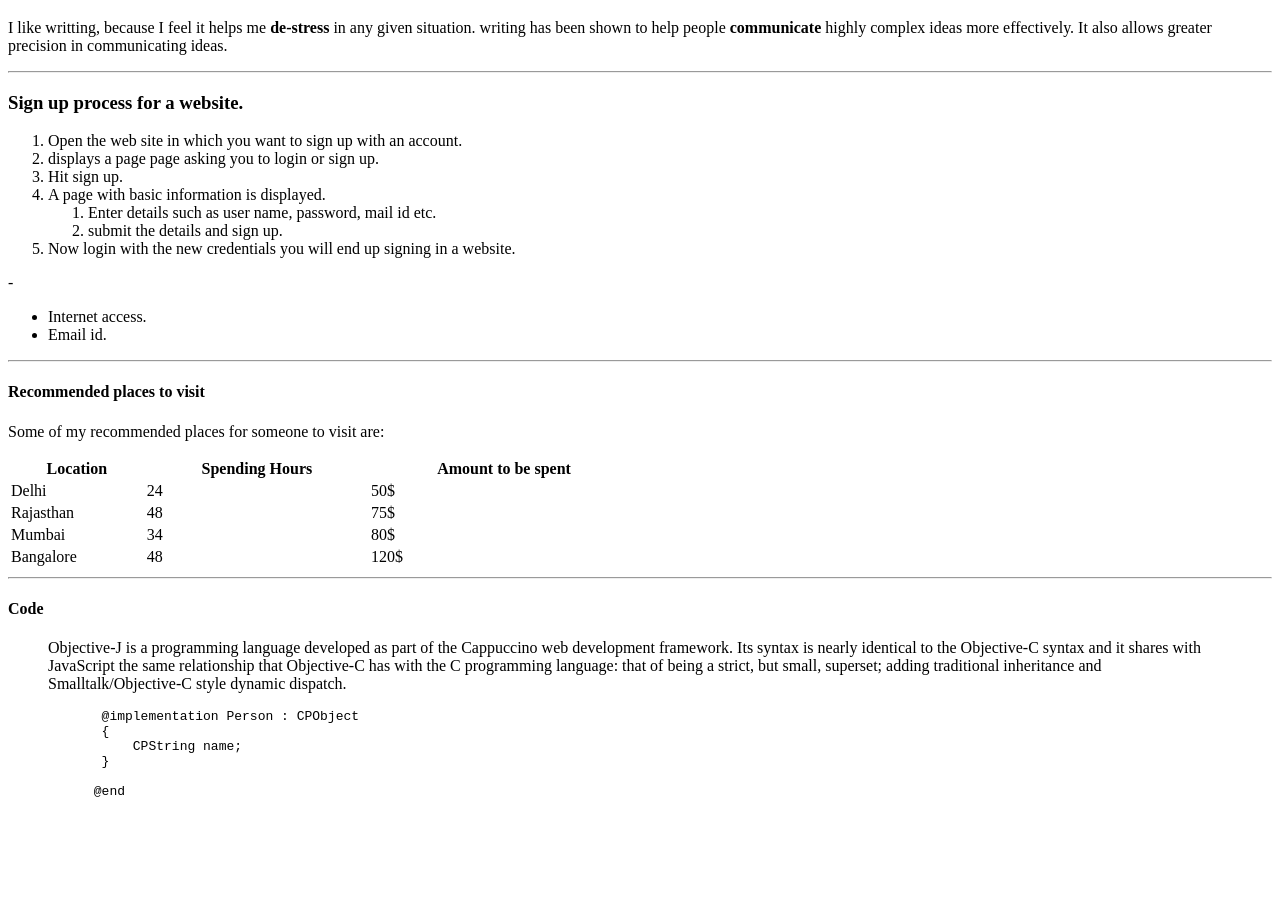
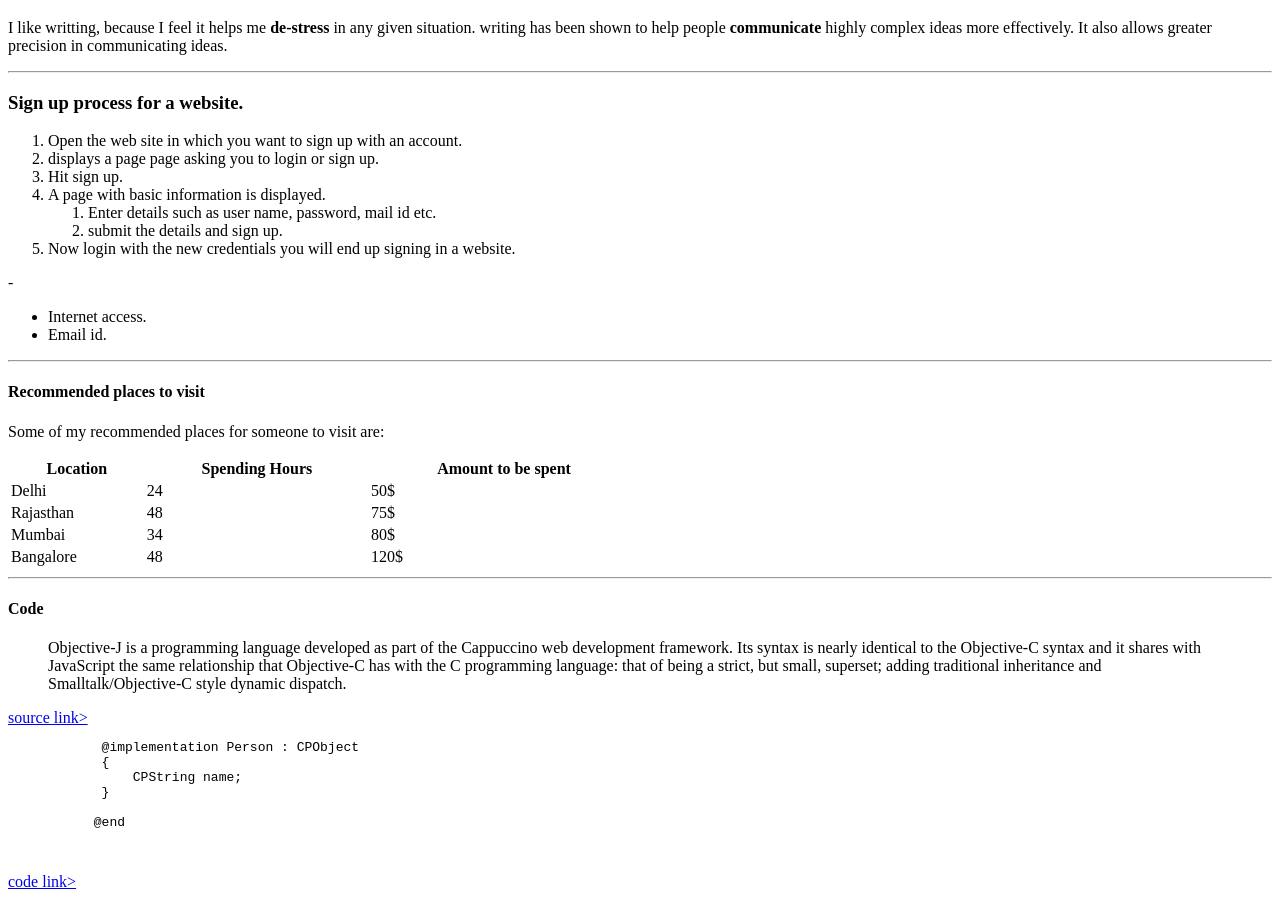
Before and after one commit to 44-563-Web-Apps-S21/webapps-s21-assignment-3-aneela123, a plain HTML site: page index.html in a window 1280 px wide. Shown: the part 100-999 px from the top of the page. Before the commit the page ends 942 px from the top, so only its background shows below. Drawn offline with Linux system fonts and the light colour scheme.

Commit message:
Update index.html

```diff
--- a/index.html
+++ b/index.html
@@ -67,7 +67,7 @@
              language: that of being a strict, but small, superset; adding traditional inheritance
              and Smalltalk/Objective-C style dynamic dispatch.
         </blockquote>
-        <a href="https://en.wikipedia.org/wiki/Objective-J" alt="source link"></a>
+        <a href="https://en.wikipedia.org/wiki/Objective-J">source link></a>
         <pre>
             @implementation Person : CPObject
             {
@@ -77,7 +77,7 @@
            @end
 
         </pre>
-        <a href="https://www.cappuccino.dev/learn/objective-j.html" alt="code link"></a>
+        <a href="https://www.cappuccino.dev/learn/objective-j.html">code link></a>
 
 
 
```
